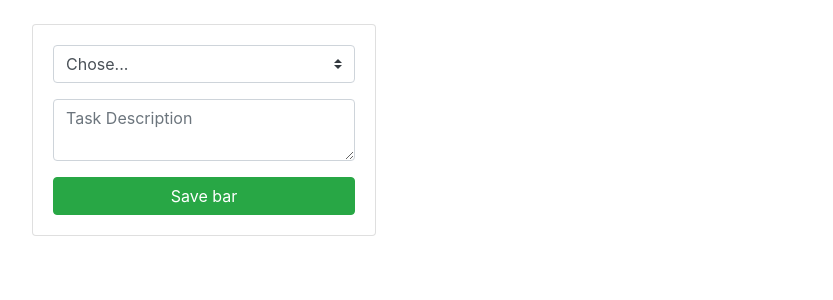
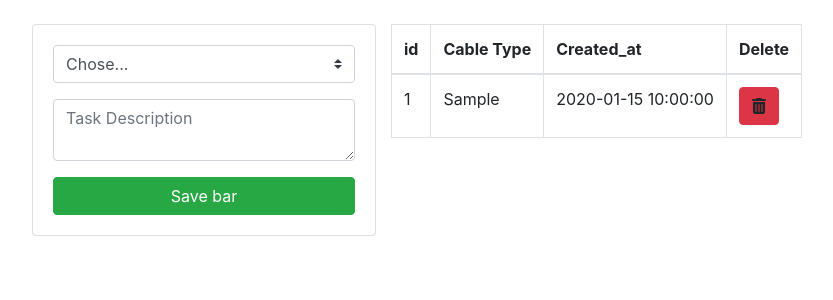
Before and after one commit to AGPFVEN/Backend-repository, a PHP site: page / in a window 1280 px wide. Shown: the part 56-356 px from the top of the page, without its empty margins (62-895 px from the left). Run offline with PHP 8.4, Linux system fonts and the light colour scheme; tables that the repository leaves empty or names only in its code hold one stand-in row (values such as "Sample post"); some libraries are stand-ins or nearby versions.

Commit message:
table creation + delete with button

```diff
--- a/AGPFVEN/BarCode/index.php
+++ b/AGPFVEN/BarCode/index.php
@@ -48,7 +48,9 @@
                                 <option value="Substract">Substract</option>
 
                                 <?php
-                            } ?>
+                            }
+
+                            session_unset();?>
 
                         </select>
                     </div>
@@ -69,22 +71,55 @@
 
          <div class="com-md-8">
 
-            <!--<table class="table-dark">
+            <table class="table table-bordered">
 
                 <thead>
+                    <tr>
 
-                    <th> Cable Type </th>
-                    <th> Description </th>
-
+                        <th scope="col"> id </th>
+                        <th scope="col"> Cable Type </th>
+                        <th scope="col"> Created_at </th>
+                        <th scope="col"> Delete </th>
+                    </tr>
                 </thead>
 
                 <tbody>
+                    <?php
+                    $query = "SELECT * FROM cable";                                       #Seleccionar todo dentro de la base de datos
+                    $result_tasks = mysqli_query($connection, $query);                   #Quary de MySQL (solicitud  a la base de datos)
 
+                    while($row = mysqli_fetch_array($result_tasks))                      #while (Row va a ser un array, contiene todas las columnas y v)
+                    { ?>                                                                 <!-- Row va a ser false si se acaban las filas -->
 
+                        <tr>
+                            <td> <?php echo $row['id'] ?></td>
+                            <td> <?php echo $row['model'] ?></td>
+                            <td> <?php echo $row['created_at'] ?></td>
+                            <td>
+
+                                <form method="POST" action="save_bar.php">
+
+                                    <input type="hidden" name="save_bar" value="Save bar" />
+
+                                    <input type="hidden" name="cable-name" value="<?php echo $row['model'] ?>" />
+
+                                    <input type="hidden" name="action" value="Substract" />
+
+                                    <a onclick="this.parentNode.submit();" class = "btn btn-danger">
+                                        <i class="fas fa-trash-alt"></i>
+                                    </a>
+
+                                </form>
+
+                            </td>
+                        </tr>
+
+                        <?php
+                    } ?>
 
                 </tbody>
 
-            </table>-->
+            </table>
 
         </div>
 
```
Also changed, not shown: AGPFVEN/BarCode/save_bar.php (+9 -1 lines).
